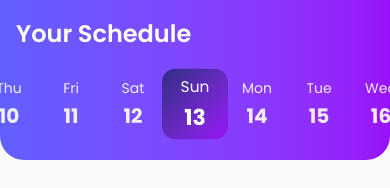
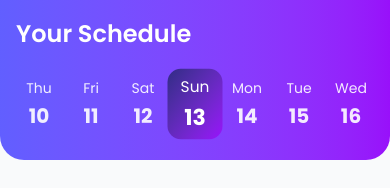
Before and after one commit to onejeet/astral-kancal, a Next.js app: page / in a window 390 px wide. Shown: the top 188 px of the page. Built offline with nearby package versions, Linux system fonts and the light colour scheme.

Commit message:
fix: 🐛 responsiveness

```diff
--- a/src/app/layout.tsx
+++ b/src/app/layout.tsx
@@ -1,4 +1,5 @@
 import type { Metadata } from 'next';
+import Head from 'next/head';
 import { Poppins } from 'next/font/google';
 import './globals.css';
 
@@ -21,6 +22,9 @@ const RootLayout = ({
 }>) => {
   return (
     <html lang="en" className={poppins.className}>
+      <Head>
+        <meta name="viewport" content="width=device-width, initial-scale=1.0" />
+      </Head>
       <body>{children}</body>
     </html>
   );
--- a/src/components/common/WeekView/WeekView.tsx
+++ b/src/components/common/WeekView/WeekView.tsx
@@ -5,6 +5,7 @@ import dayjs, { Dayjs } from 'dayjs';
 import React, { useState } from 'react';
 import { ChevronLeft, ChevronRight, RefreshCcw } from 'lucide-react';
 import Button from '@/components/core/Button';
+import { useIsMobile } from '@/hooks/useIsMobile';
 
 interface WeekViewProps {
   selectedDate: Dayjs;
@@ -26,6 +27,8 @@ const btnTransitionConfig = {
 const WeekView = ({ selectedDate, onDateSelect }: WeekViewProps) => {
   const [localSelectedDate, setLocalSelectedDate] = React.useState<Dayjs>(selectedDate);
   const [direction, setDirection] = useState(0);
+
+  const isMobile = useIsMobile();
 
   const isTodaySelected = React.useMemo(() => {
     return dayjs(localSelectedDate).isSame(dayjs(), 'day');
@@ -89,6 +92,7 @@ const WeekView = ({ selectedDate, onDateSelect }: WeekViewProps) => {
         )}
       </div>
       <div className="relative w-full max-w-2xl mx-auto">
+        {isMobile && (
           <div className="absolute top-1 w-full h-[80px] flex justify-between items-center px-4">
             <motion.div
               onClick={() => handleSwipe(dayjs(selectedDate).subtract(5, 'day'))}
@@ -103,6 +107,8 @@ const WeekView = ({ selectedDate, onDateSelect }: WeekViewProps) => {
               <ChevronRight size={24} />
             </motion.div>
           </div>
+        )}
+
         <div className="relative h-[80px] w-full overflow-hidden flex items-center justify-center">
           <AnimatePresence initial={false} custom={direction} mode="popLayout">
             <motion.div
@@ -113,8 +119,8 @@ const WeekView = ({ selectedDate, onDateSelect }: WeekViewProps) => {
               animate="center"
               exit="exit"
               transition={transitionConfig}
-              className="flex justify-center items-center gap-0.5 sm:gap-4 touch-pan-x"
-              drag="x"
+              className="flex justify-center items-center gap-0.5 sm:gap-4 touch-pan-x max-w-full overflow-hidden"
+              drag={isMobile ? 'x' : undefined}
               dragConstraints={{ left: 0, right: 0 }}
               dragElastic={0.2}
               onDragEnd={(e, info) => {
@@ -138,7 +144,7 @@ const WeekView = ({ selectedDate, onDateSelect }: WeekViewProps) => {
                   <motion.button
                     key={date.toISOString()}
                     onClick={() => handleSwipe(date)}
-                    className={`flex flex-col items-center p-1.5 xs:p-2 sm:p-2.5 md:p-3 my-2 rounded-xl transition-all cursor-pointer flex-1 min-w-[60px] sm:min-w-[70px] md:min-w-[80px]  ${
+                    className={`flex flex-col items-center flex-shrink-0 p-1.5 xs:p-2 sm:p-2.5 md:p-3 my-2 rounded-xl transition-all cursor-pointer min-w-[50px] sm:min-w-[60px] md:min-w-[80px]  ${
                       isSelected
                         ? 'bg-gradient-to-br from-indigo-900 to-purple-600 text-white'
                         : 'text-white/90 hover:bg-white/10'
```
Lines whose indentation alone changed are shown as unchanged.
